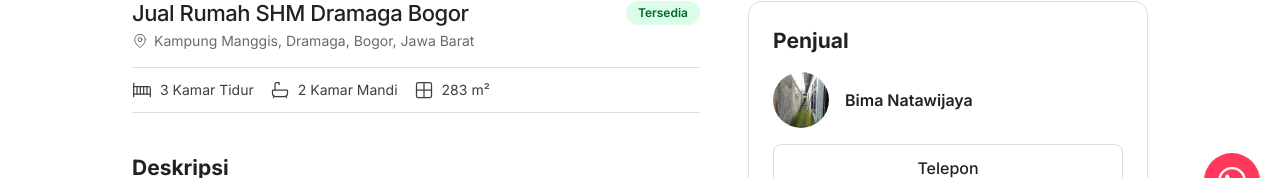
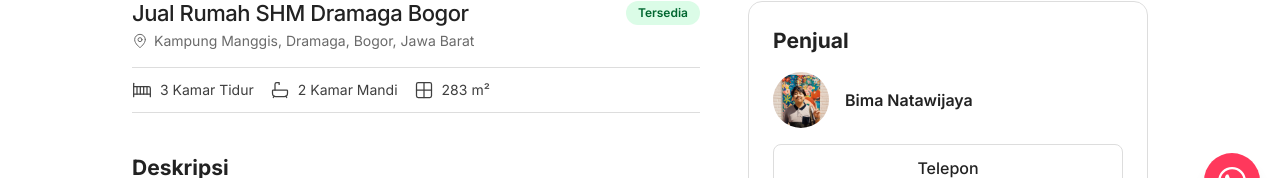
Before and after one commit to bimanatawijaya/jual-rumah, a Next.js app: page / in a window 1280 px wide. Shown: the part 571-749 px from the top of the page. Built offline with nearby package versions, Linux system fonts and the light colour scheme; no server answers.

Commit message:
fix(data) : update image agent propery

```diff
--- a/data/property.ts
+++ b/data/property.ts
@@ -194,7 +194,7 @@ Jangan lewatkan kesempatan memiliki rumah strategis di Kampung Manggis Dramaga B
     name: "Bima Natawijaya",
     phone: numberWhatsapp,
     email: "",
-    photoUrl: "/images/etalase_udara.jpg",
+    photoUrl: "/agent/penjual.jpg",
   },
   created_at: "2026-06-15T08:00:00Z",
   updated_at: "2026-06-15T10:30:00Z",
```
Also changed, not shown: public/agent/penjual.jpg (added).
